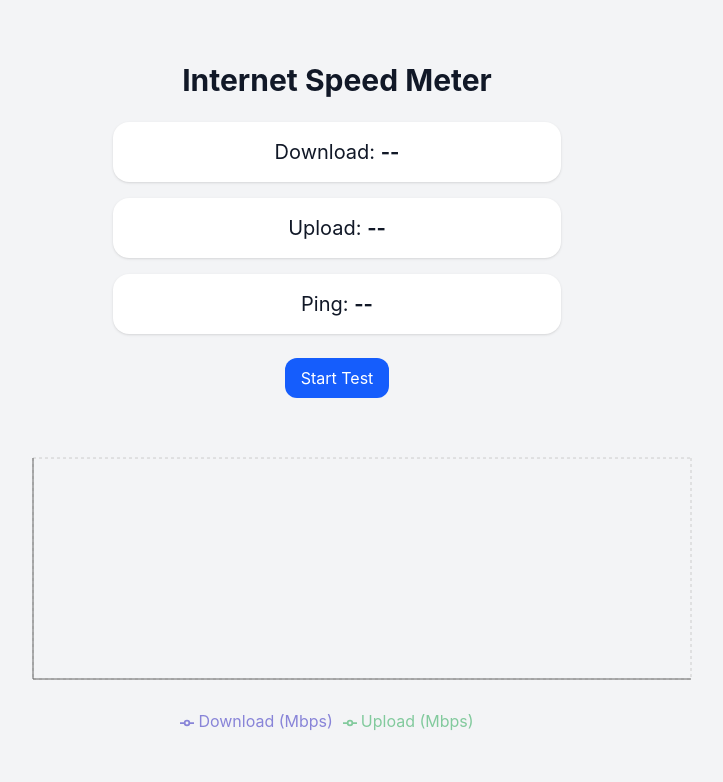
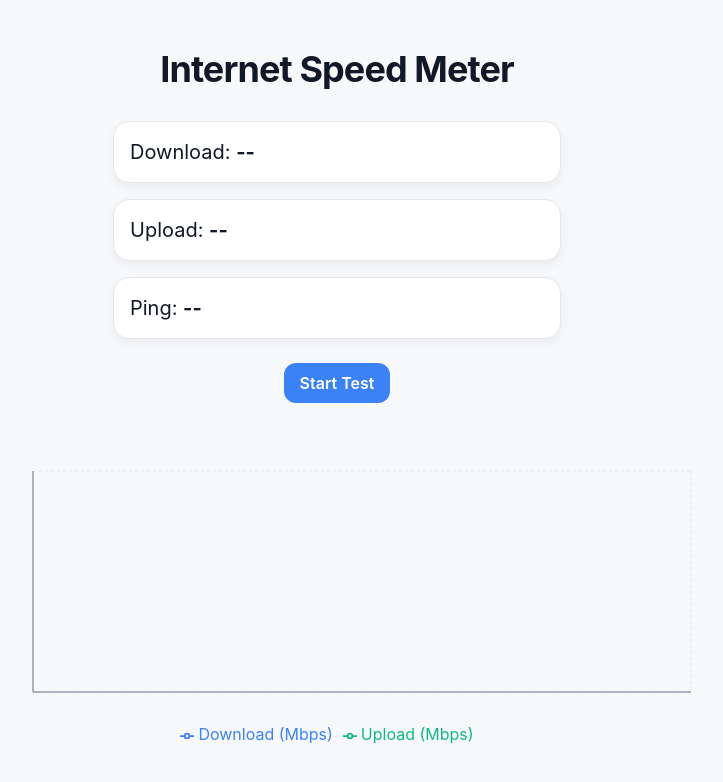
Before and after one commit to xtfaisal07/internet_speed_meter, a Next.js app: page / in a window 1280 px wide. Shown: the top 782 px of the page, without its empty margins (303-1026 px from the left). Built offline with nearby package versions, Linux system fonts and the light colour scheme.

Commit message:
page.tsx

```diff
--- a/src/app/page.tsx
+++ b/src/app/page.tsx
@@ -1,4 +1,4 @@
-// app/page.tsx
+// app/page.tsx (Updated with beautiful theme styling)
 'use client';
 import { useState } from 'react';
 import {
@@ -32,8 +32,8 @@ export default function SpeedTest() {
     setUpload('...');
     setPing('...');
 
-    const interval = 2000;
-    const duration = 5000;
+    const interval = 1000;
+    const duration = 10000;
     const samples = Math.floor(duration / interval);
     const downloadSamples: number[] = [];
     const uploadSamples: number[] = [];
@@ -44,7 +44,7 @@ export default function SpeedTest() {
         const u = await testUpload();
         downloadSamples.push(+d);
         uploadSamples.push(+u);
-        setGraphData((prev) => [...prev, { time: `${i+1}s`, download: +d, upload: +u }]);
+        setGraphData((prev) => [...prev, { time: `${i + 1}s`, download: +d, upload: +u }]);
       } catch (error) {
         console.error('Speed test error:', error);
       }
@@ -96,36 +96,36 @@ export default function SpeedTest() {
   };
 
   return (
-    <main className="flex flex-col items-center justify-center min-h-screen bg-gray-100 text-center p-6">
-      <h1 className="text-3xl font-bold mb-6">Internet Speed Meter</h1>
+    <main className="flex flex-col items-center justify-center min-h-screen px-4 py-10 bg-[var(--background)] text-[var(--text-primary)]">
+      <h1 className="text-4xl font-bold mb-8 tracking-tight">Internet Speed Meter</h1>
 
       <div className="grid gap-4 w-full max-w-md">
-        <div className="p-4 bg-white rounded-2xl shadow text-xl">Download: <strong>{download}</strong></div>
-        <div className="p-4 bg-white rounded-2xl shadow text-xl">Upload: <strong>{upload}</strong></div>
-        <div className="p-4 bg-white rounded-2xl shadow text-xl">Ping: <strong>{ping}</strong></div>
+        <div className="card text-xl">Download: <strong>{download}</strong></div>
+        <div className="card text-xl">Upload: <strong>{upload}</strong></div>
+        <div className="card text-xl">Ping: <strong>{ping}</strong></div>
       </div>
 
       <button
         onClick={runTest}
-        className="bg-blue-600 text-white py-2 px-4 mt-6 rounded-xl hover:bg-blue-700 disabled:opacity-50"
+        className="button-primary mt-6 disabled:opacity-50"
         disabled={loading}
       >
-        {loading ? 'Testing (5s)...' : 'Start Test'}
+        {loading ? 'Testing (10s)...' : 'Start Test'}
       </button>
 
-      <div className="w-full max-w-3xl mt-10">
+      <div className="w-full max-w-3xl mt-12 rounded-2xl overflow-hidden">
         <ResponsiveContainer width="100%" height={300}>
           <LineChart
             data={graphData}
             margin={{ top: 20, right: 30, left: 20, bottom: 5 }}
           >
-            <CartesianGrid strokeDasharray="3 3" />
-            <XAxis dataKey="time" />
-            <YAxis domain={[0, 'auto']} />
+            <CartesianGrid strokeDasharray="3 3" stroke={"var(--border-color)"} />
+            <XAxis dataKey="time" stroke={"var(--text-muted)"} />
+            <YAxis domain={[0, 'auto']} stroke={"var(--text-muted)"} />
             <Tooltip />
             <Legend />
-            <Line type="monotone" dataKey="download" stroke="#8884d8" name="Download (Mbps)" />
-            <Line type="monotone" dataKey="upload" stroke="#82ca9d" name="Upload (Mbps)" />
+            <Line type="monotone" dataKey="download" stroke="#3b82f6" name="Download (Mbps)" />
+            <Line type="monotone" dataKey="upload" stroke="#10b981" name="Upload (Mbps)" />
           </LineChart>
         </ResponsiveContainer>
       </div>
```
